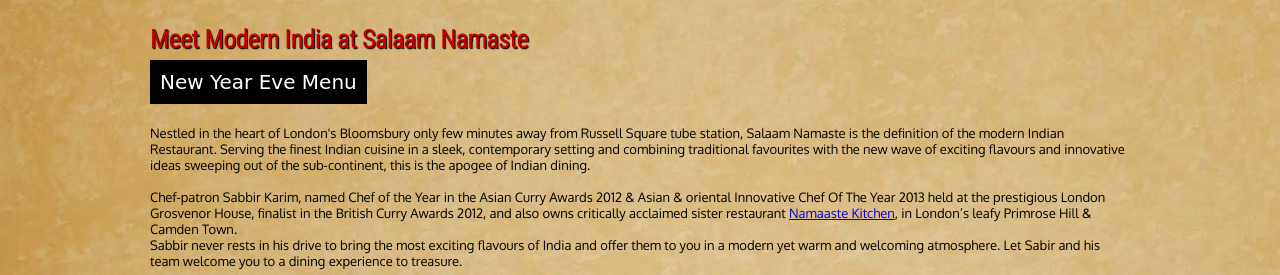
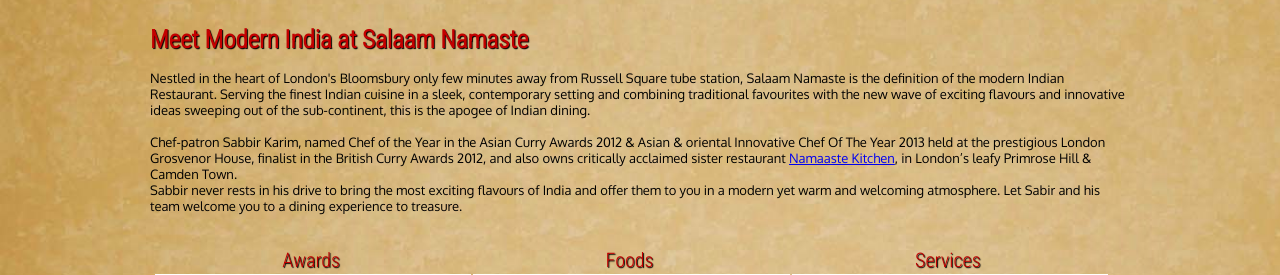
Before and after one commit to SudoClan/salaamnamaste, a PHP site: page / in a window 1280 px wide. Shown: the part 825-1100 px from the top of the page. Run offline with PHP 8.4, Linux system fonts and the light colour scheme; some libraries are stand-ins or nearby versions.

Commit message:
Removed.

```diff
--- a/content-information/homepage.php
+++ b/content-information/homepage.php
@@ -2,10 +2,10 @@
 <?php include 'slideshow/homepage.php'; ?>
 <div id="content">
 <h1>Meet Modern India at Salaam Namaste</h1>
-<div style="text-align: left;">
+<!--<div style="text-align: left;">
 <a href="pdf/New-Year-Eve-Menu.pdf" target="_blank" style="border: 1px solid black; padding: 9px; background: black; color: white; font-size: 20px; text-decoration: none; font-family: cursive;">New Year Eve Menu</a>
 </div>
-<br />
+<br />-->
 <p>Nestled in the heart of London's Bloomsbury only few minutes away from Russell Square tube station, Salaam Namaste is the definition of the modern Indian Restaurant. Serving the finest Indian cuisine in a sleek, contemporary setting and combining traditional favourites with the new wave of exciting flavours and innovative ideas sweeping out of the sub-continent, this is the apogee of Indian dining.
 <br /><br />
 Chef-patron Sabbir Karim, named Chef of the Year in the Asian Curry Awards 2012 & Asian & oriental Innovative Chef Of The Year 2013 held at the prestigious London Grosvenor House, finalist in the British Curry Awards 2012, and also owns critically acclaimed sister restaurant <a href="http://www.namaastekitchen.co.uk/">Namaaste Kitchen</a>, in London’s leafy Primrose Hill & Camden Town.<br />
```
